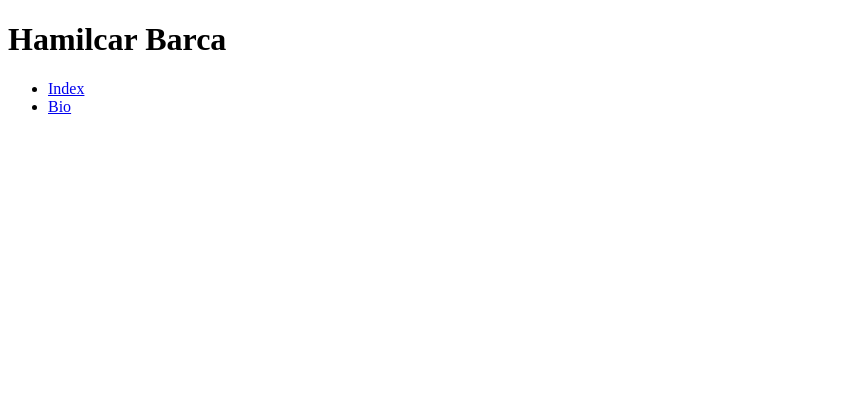
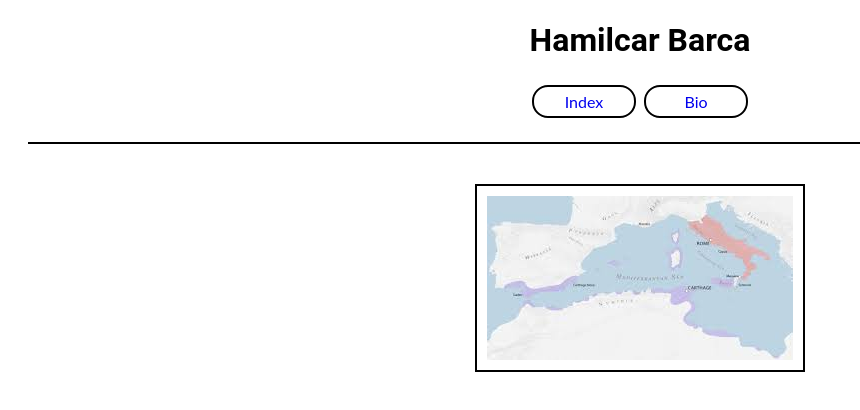
Before and after one commit to dp19420/project1, a plain HTML site: page index.html in a window 1280 px wide. Shown: the whole page, without its empty margins (0-860 px from the left). Drawn offline with Linux system fonts and the light colour scheme.

Commit message:
feat: added images to web pages

```diff
--- a/index.html
+++ b/index.html
@@ -3,6 +3,7 @@
 <head>
     <meta charset="UTF-8">
     <meta name="viewport" content="width=device-width, initial-scale=1.0">
+    <link rel="stylesheet" href="assets/css/style.css">
     <title>Hamilcar Barca</title>
 </head>
 <body>
@@ -17,6 +18,11 @@
             </li>
         </ul>
     </nav>
+    <section>
+        <figure>
+            <img src="assets/images/first punic.jpg" alt="map of rome and carthage during first punic war">
+        </figure>
+    </section>
 
 </body>
 </html>
```
Also changed, not shown: bio.html (+6 -0 lines), assets/images/first punic.jpg (added), assets/images/hamilcar.jpg (added).
